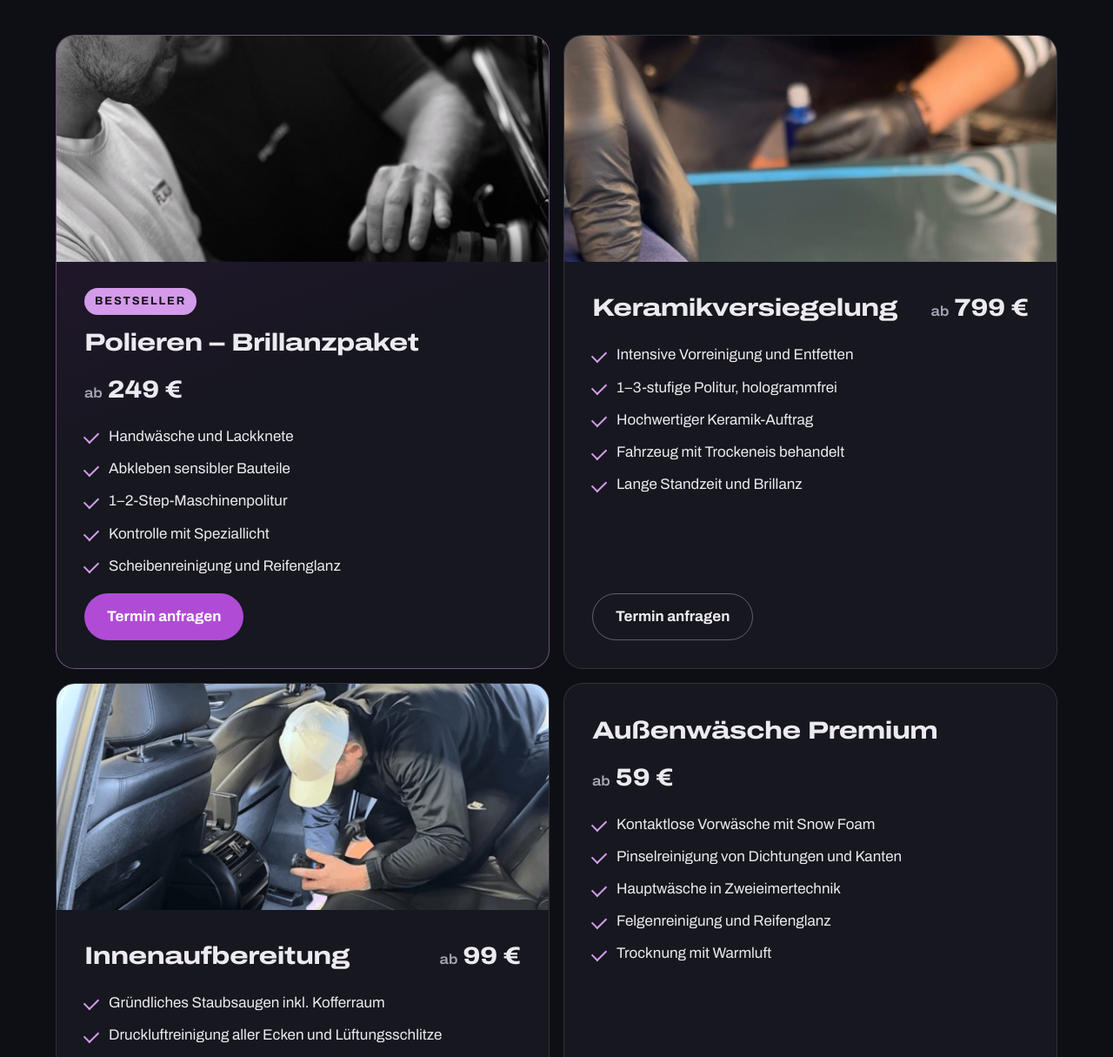
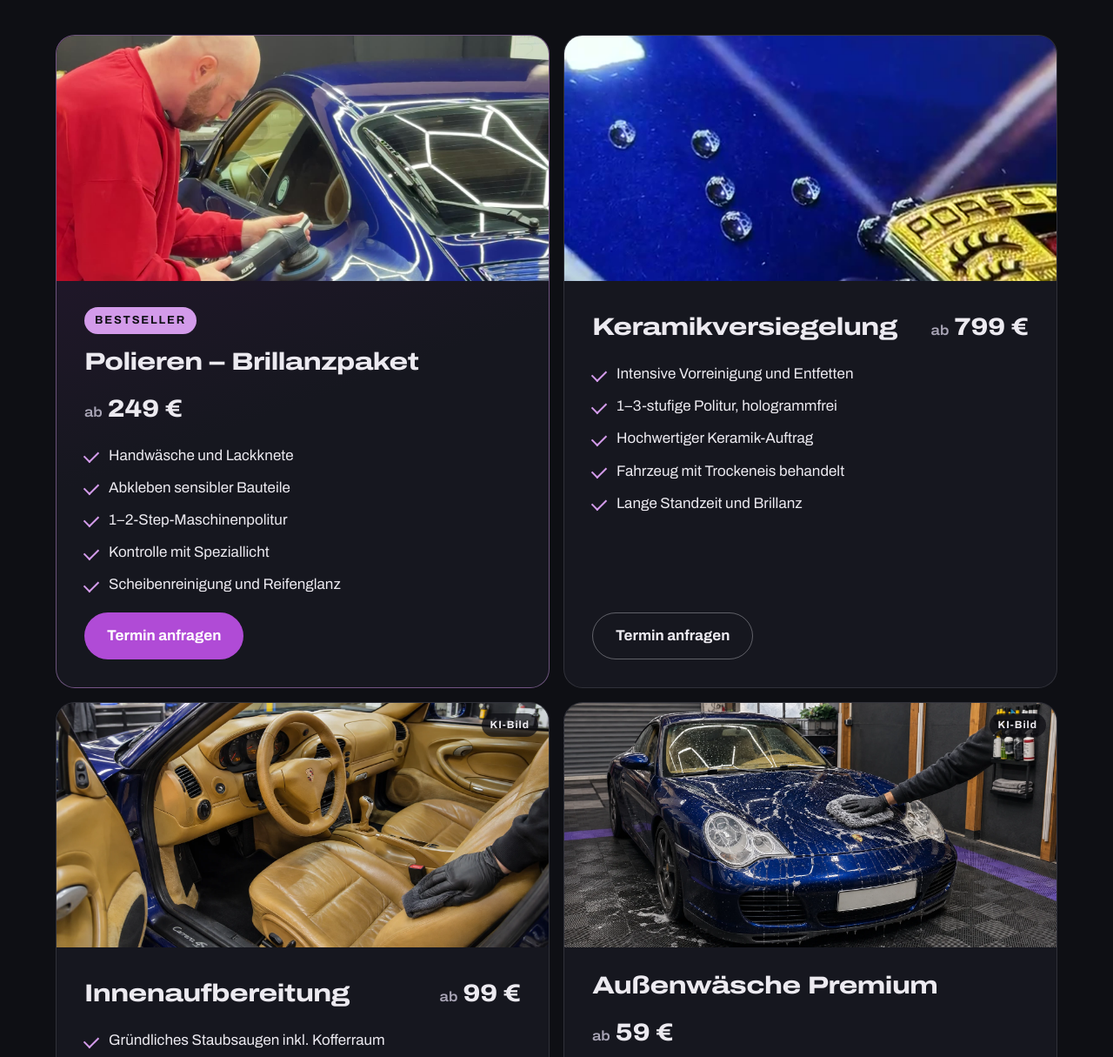
Before and after one commit to sideTwo/glossmaster-entwurf, a plain HTML site: page a-streiflicht/preisliste/index.html in a window 1280 px wide. Shown: the part 605-1820 px from the top of the page at 87% size. Drawn offline with Linux system fonts and the light colour scheme.

Commit message:
Aufbereitung: Leistungsbilder vom Termin und KI-Bilder mit Kennzeichnung statt Schülerfotos
Co-Authored-By: Claude Opus 5.5 <noreply@anthropic.com>

```diff
--- a/a-streiflicht/preisliste/index.html
+++ b/a-streiflicht/preisliste/index.html
@@ -17,7 +17,7 @@
   }
   .pakete { display: grid; grid-template-columns: repeat(2, minmax(0, 1fr)); gap: 16px; }
   .paket { background: var(--flaeche); border: 1px solid var(--linie); border-radius: 22px; overflow: hidden; display: flex; flex-direction: column; scroll-margin-top: 110px; }
-  .paket figure { height: 260px; }
+  .paket figure { height: clamp(260px, 22vw, 340px); }
   .paket figure img { width: 100%; height: 100%; object-fit: cover; }
   .paket .inhalt { padding: 30px 32px 32px; display: flex; flex-direction: column; gap: 18px; flex: 1; }
   .paket .oben { display: flex; justify-content: space-between; align-items: baseline; gap: 16px; flex-wrap: wrap; }
@@ -93,7 +93,7 @@
   <section class="abschnitt eng" aria-label="Pakete">
     <div class="huelle pakete">
       <article class="paket top" id="polieren">
-        <figure class="streif"><img src="../../assets/bilder/polieren-marcello.jpg" alt="Maschinenpolitur im Studio Aalen" /></figure>
+        <figure class="streif"><img style="object-position: 50% 15%" src="../../assets/bilder/aufbereitung-polieren-quer.jpg" alt="Marcello Marino poliert einen blauen Porsche 996, im Lack spiegelt sich das Wabenlicht" /></figure>
         <div class="inhalt">
           <span class="marke">Bestseller</span>
           <div class="oben"><h2>Polieren – Brillanzpaket</h2><span class="preis"><small>ab</small>249 €</span></div>
@@ -108,7 +108,7 @@
         </div>
       </article>
       <article class="paket" id="keramik">
-        <figure class="streif"><img src="../../assets/bilder/keramik.jpg" alt="Auftrag einer Keramikversiegelung" loading="lazy" style="object-position: 50% 30%" /></figure>
+        <figure class="streif"><img src="../../assets/bilder/aufbereitung-keramik-quer.jpg" alt="Wasser perlt nach der Keramikversiegelung auf dem blauen Lack ab, daneben das Porsche-Wappen" loading="lazy" /></figure>
         <div class="inhalt">
           <div class="oben"><h2>Keramik&shy;versiegelung</h2><span class="preis"><small>ab</small>799 €</span></div>
           <ul class="haken">
@@ -122,7 +122,7 @@
         </div>
       </article>
       <article class="paket" id="innen">
-        <figure class="streif"><img src="../../assets/bilder/innenraum.jpg" alt="Innenraum-Aufbereitung an den Sitzen" loading="lazy" /></figure>
+        <figure class="streif"><img src="../../assets/bilder/innenaufbereitung-ki.webp" alt="Symbolbild, mit KI erstellt: behandschuhte Hand reinigt den Ledersitz eines Porsche 996" loading="lazy" /><span class="ki-marke">KI-Bild</span></figure>
         <div class="inhalt">
           <div class="oben"><h2>Innen&shy;aufbereitung</h2><span class="preis"><small>ab</small>99 €</span></div>
           <ul class="haken">
@@ -135,7 +135,8 @@
           <a class="knopf rand" href="https://wa.me/4915259304495?text=Hallo%20GlossMaster%2C%20ich%20interessiere%20mich%20f%C3%BCr%20eine%20Innenaufbereitung.">Termin anfragen</a>
         </div>
       </article>
-      <article class="paket ohne-bild" id="aussen">
+      <article class="paket" id="aussen">
+        <figure class="streif"><img src="../../assets/bilder/aussenwaesche-premium-ki.webp" alt="Symbolbild, mit KI erstellt: Handwäsche eines blauen Porsche 996 mit Waschhandschuh" loading="lazy" /><span class="ki-marke">KI-Bild</span></figure>
         <div class="inhalt">
           <div class="oben"><h2>Außenwäsche Premium</h2><span class="preis"><small>ab</small>59 €</span></div>
           <ul class="haken">
@@ -218,6 +219,7 @@
       <a href="https://www.facebook.com/glossmaster_official">Facebook</a>
     </nav>
     <span class="von">Webseite von <a href="https://sidetwo.de">sideTwo</a></span>
+    <p class="ki-hinweis">Mit „KI-Bild“ markierte Fotos sind mit KI erstellte Symbolbilder, keine dokumentierten Kundenaufträge.</p>
   </div>
 </footer>
 
--- a/a-streiflicht/stil.css
+++ b/a-streiflicht/stil.css
@@ -169,6 +169,10 @@ h1 em, h2 em, h3 em { font-style: normal; color: var(--violett-hell); }
 .fuss a { text-decoration: none; }
 .fuss a:hover { color: var(--text); }
 .fuss .von a { color: var(--text); border-bottom: 1px solid var(--linie); }
+.fuss .ki-hinweis { grid-column: 1 / -1; font-size: 13px; }
+/* KI-Kennzeichnung am Bild (Entscheidung „Footer-Vermerk sideTwo und KI-Bilder kennzeichnen“) */
+.ki-marke { position: absolute; top: 12px; right: 12px; z-index: 3; padding: 4px 10px; border-radius: 999px; background: rgba(14,15,20,.72); color: var(--text);
+  font-size: 12px; font-weight: 700; letter-spacing: .08em; pointer-events: none; }
 
 /* ---------- Handy-Leiste ---------- */
 .leiste { display: none; }
```
Also changed, not shown: a-streiflicht/index.html (+4 -3 lines), assets/bilder/aufbereitung-innen-4x3.jpg (added), assets/bilder/aufbereitung-innen-quer.jpg (added), assets/bilder/aufbereitung-keramik-4x3.jpg (added), assets/bilder/aufbereitung-keramik-quer.jpg (added), assets/bilder/aufbereitung-polieren-hoch.jpg (added), assets/bilder/aufbereitung-polieren-quer.jpg (added), assets/bilder/aussenwaesche-premium-ki.webp (added), assets/bilder/innenaufbereitung-ki.webp (added).
